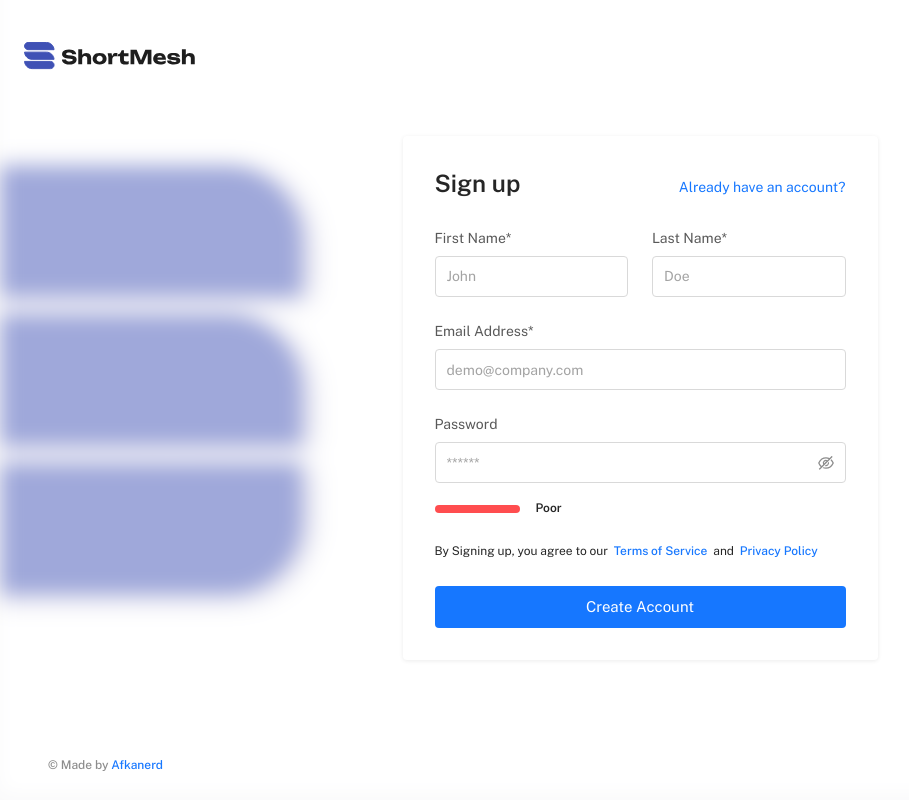
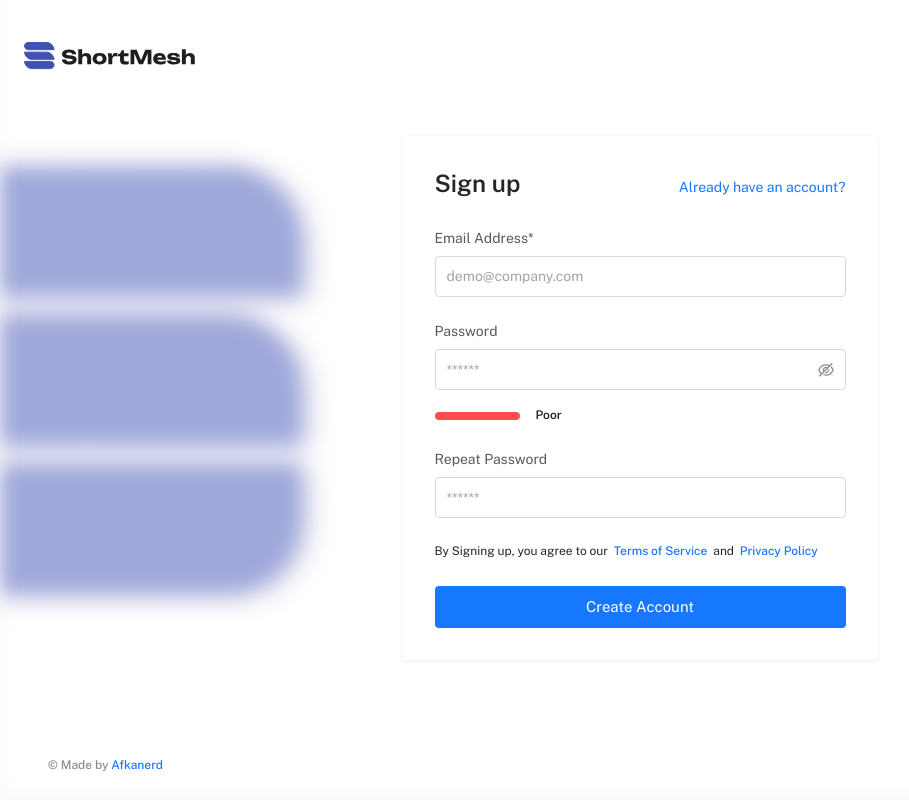
Before and after one commit to shortmesh/shortmesh-frontend, a React (Vite) app: page /register in a window 1280 px wide. Shown: the whole page, without its empty margins (0-909 px from the left). Built offline with nearby package versions, Linux system fonts and the light colour scheme.

Commit message:
require auth

```diff
--- a/src/menu-items/support.jsx
+++ b/src/menu-items/support.jsx
@@ -29,9 +29,7 @@ const support = {
       title: 'help',
       type: 'item',
       url: '/help',
-      icon: icons.QuestionOutlined,
-      external: true,
-      target: true
+      icon: icons.QuestionOutlined
     }
   ]
 };
--- a/src/pages/extra-pages/help.jsx
+++ b/src/pages/extra-pages/help.jsx
@@ -1,15 +1,16 @@
 // material-ui
+import { Box } from '@mui/material';
 import Typography from '@mui/material/Typography';
 
 // project imports
-import MainCard from 'components/MainCard';
+//import MainCard from 'components/MainCard';
 
 // ==============================|| SAMPLE PAGE ||============================== //
 
 export default function Help() {
   return (
-    <MainCard title="Help">
+    <Box>
       <Typography variant="body2">Coming soon</Typography>
-    </MainCard>
+    </Box>
   );
 }
--- a/src/pages/onboarding/first.jsx
+++ b/src/pages/onboarding/first.jsx
@@ -53,7 +53,7 @@ const OnboardingStepper = () => {
     setPlatform(name);
     setTimeout(() => {
       setActiveStep(1);
-    }, 200); // slight delay for UI feedback
+    }, 200);
   };
 
   const steps = ['Add Platform', 'Authorize Connection', 'Get API Key', 'Test Send'];
--- a/src/routes/MainRoutes.jsx
+++ b/src/routes/MainRoutes.jsx
@@ -39,7 +39,11 @@ const MainRoutes = {
   children: [
     {
       path: '/',
-      element: <DashboardDefault />
+      element: (
+        <RequireAuth>
+          <DashboardDefault />{' '}
+        </RequireAuth>
+      )
     },
     {
       path: 'dashboard',
--- a/src/sections/auth/AuthRegister.jsx
+++ b/src/sections/auth/AuthRegister.jsx
@@ -55,97 +55,34 @@ export default function AuthRegister() {
 
   return (
     <>
-      <Formik
+<Formik
         initialValues={{
-          firstname: '',
-          lastname: '',
           email: '',
-          company: '',
           password: '',
+          repeatPassword: '',
           submit: null
         }}
         validationSchema={Yup.object().shape({
-          firstname: Yup.string().max(255).required('First Name is required'),
-          lastname: Yup.string().max(255).required('Last Name is required'),
           email: Yup.string().email('Must be a valid email').max(255).required('Email is required'),
           password: Yup.string()
             .required('Password is required')
             .test('no-leading-trailing-whitespace', 'Password cannot start or end with spaces', (value) => value === value.trim())
-            .max(10, 'Password must be less than 10 characters')
+            .max(10, 'Password must be less than 10 characters'),
+          repeatPassword: Yup.string()
+            .required('Repeat Password is required')
+            .oneOf([Yup.ref('password'), null], 'Passwords must match')
         })}
       >
         {({ errors, handleBlur, handleChange, touched, values }) => (
           <form noValidate>
             <Grid container spacing={3}>
-              <Grid size={{ xs: 12, md: 6 }}>
-                <Stack sx={{ gap: 1 }}>
-                  <InputLabel htmlFor="firstname-signup">First Name*</InputLabel>
-                  <OutlinedInput
-                    id="firstname-login"
-                    type="firstname"
-                    value={values.firstname}
-                    name="firstname"
-                    onBlur={handleBlur}
-                    onChange={handleChange}
-                    placeholder="John"
-                    fullWidth
-                    error={Boolean(touched.firstname && errors.firstname)}
-                  />
-                </Stack>
-                {touched.firstname && errors.firstname && (
-                  <FormHelperText error id="helper-text-firstname-signup">
-                    {errors.firstname}
-                  </FormHelperText>
-                )}
-              </Grid>
-              <Grid size={{ xs: 12, md: 6 }}>
-                <Stack sx={{ gap: 1 }}>
-                  <InputLabel htmlFor="lastname-signup">Last Name*</InputLabel>
-                  <OutlinedInput
-                    fullWidth
-                    error={Boolean(touched.lastname && errors.lastname)}
-                    id="lastname-signup"
-                    type="lastname"
-                    value={values.lastname}
-                    name="lastname"
-                    onBlur={handleBlur}
-                    onChange={handleChange}
-                    placeholder="Doe"
-                  />
-                </Stack>
-                {touched.lastname && errors.lastname && (
-                  <FormHelperText error id="helper-text-lastname-signup">
-                    {errors.lastname}
-                  </FormHelperText>
-                )}
-              </Grid>
-              {/* <Grid size={12}>
-                <Stack sx={{ gap: 1 }}>
-                  <InputLabel htmlFor="company-signup">Company</InputLabel>
-                  <OutlinedInput
-                    fullWidth
-                    error={Boolean(touched.company && errors.company)}
-                    id="company-signup"
-                    value={values.company}
-                    name="company"
-                    onBlur={handleBlur}
-                    onChange={handleChange}
-                    placeholder="Demo Inc."
-                  />
-                </Stack>
-                {touched.company && errors.company && (
-                  <FormHelperText error id="helper-text-company-signup">
-                    {errors.company}
-                  </FormHelperText>
-                )}
-              </Grid> */}
               <Grid size={12}>
                 <Stack sx={{ gap: 1 }}>
                   <InputLabel htmlFor="email-signup">Email Address*</InputLabel>
                   <OutlinedInput
                     fullWidth
                     error={Boolean(touched.email && errors.email)}
-                    id="email-login"
+                    id="email-signup"
                     type="email"
                     value={values.email}
                     name="email"
@@ -210,6 +147,27 @@ export default function AuthRegister() {
                 </FormControl>
               </Grid>
               <Grid size={12}>
+                <Stack sx={{ gap: 1 }}>
+                  <InputLabel htmlFor="repeat-password-signup">Repeat Password</InputLabel>
+                  <OutlinedInput
+                    fullWidth
+                    error={Boolean(touched.repeatPassword && errors.repeatPassword)}
+                    id="repeat-password-signup"
+                    type={showPassword ? 'text' : 'password'}
+                    value={values.repeatPassword}
+                    name="repeatPassword"
+                    onBlur={handleBlur}
+                    onChange={handleChange}
+                    placeholder="******"
+                  />
+                </Stack>
+                {touched.repeatPassword && errors.repeatPassword && (
+                  <FormHelperText error id="helper-text-repeat-password-signup">
+                    {errors.repeatPassword}
+                  </FormHelperText>
+                )}
+              </Grid>
+              <Grid size={12}>
                 <Typography variant="body2">
                   By Signing up, you agree to our &nbsp;
                   <Link variant="subtitle2" component={RouterLink} to="#">
```
